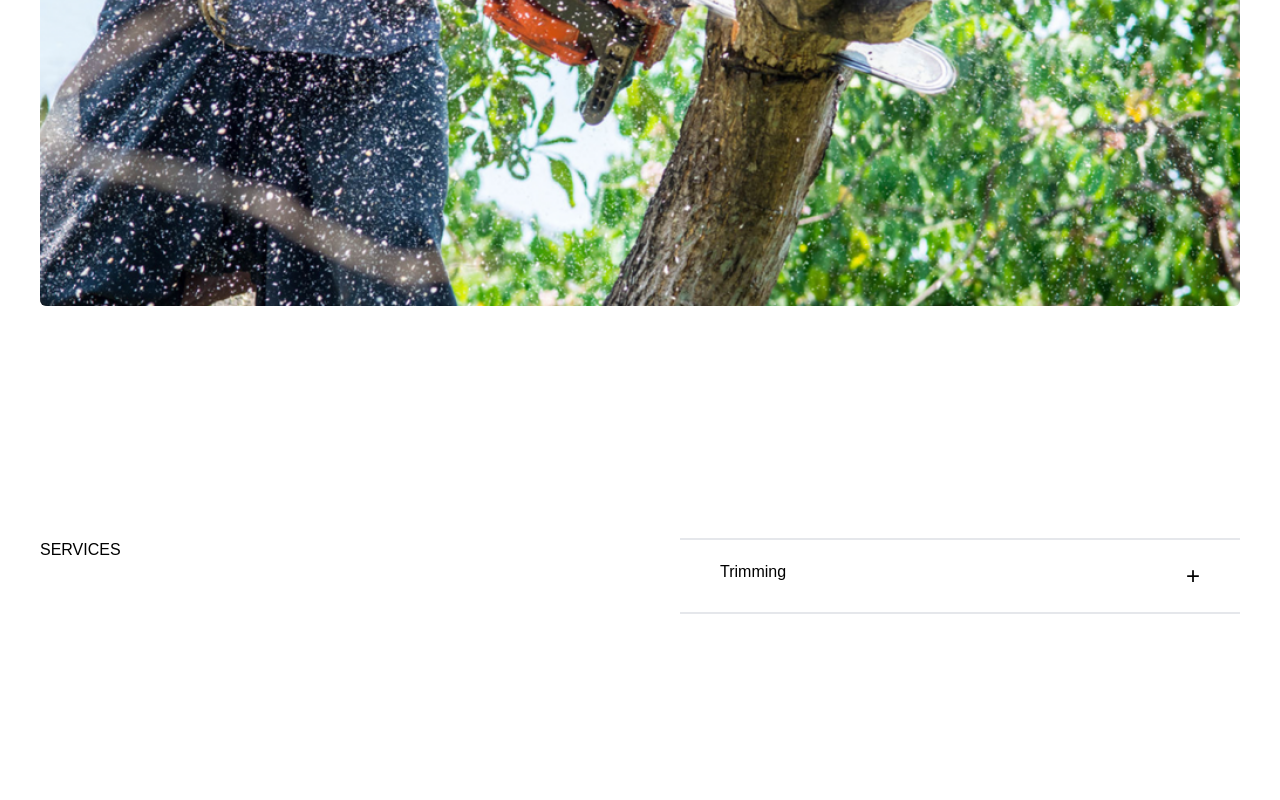
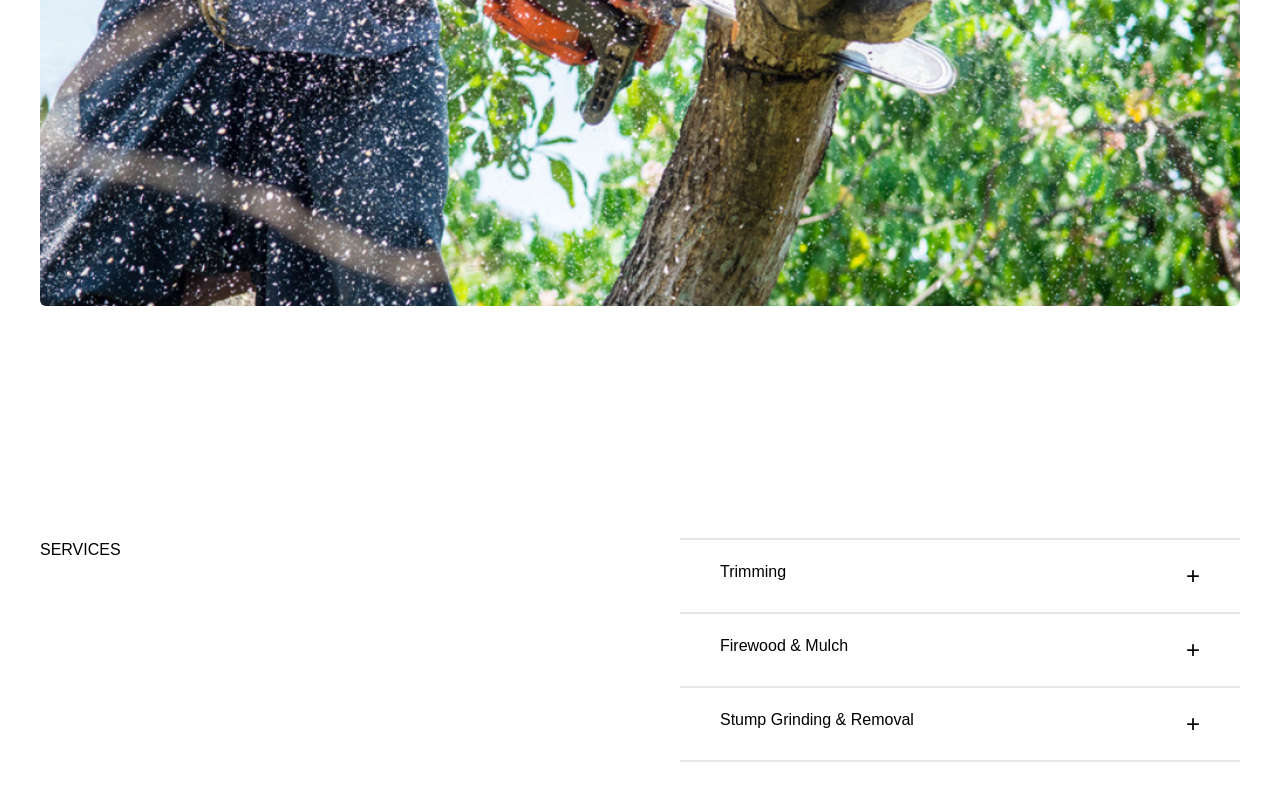
Before and after one commit to gmcclarin/tyler, a React (Create React App) app: page / in a window 1280 px wide. Shown: the part 468-1268 px from the top of the page. Built offline with nearby package versions, Linux system fonts and the light colour scheme.

Commit message:
3 total expandable services introduced

```diff
--- a/src/components/Services.js
+++ b/src/components/Services.js
@@ -10,7 +10,7 @@ const Services = () => {
         <div className="flex w-full my-48">
             <div className="w-1/2 mx-10">SERVICES</div>
             <div className="w-1/2 mx-10">
-
+            {/* SERVICE #1 */}
                    {open1 ?
                     <div className="w-full flex justify-between border-b-2 border-t-2 py-5 cursor-pointer">
                         <div
@@ -31,6 +31,43 @@ const Services = () => {
                         <div className="mx-10 text-2xl" >+</div>
                     </div>
                    }
+                   {/* ##### SERVICE # 2 ######### */}
+
+                   {open2 ?
+                    <div className="w-full flex justify-between border-b-2 py-5 cursor-pointer">
+                        <div
+                        className="mx-10 "
+                        onClick={()=>setOpen2(!open2)}>Now offering firewood for campfires, mulching, and more! Contact us today for more information.
+                        </div>
+                        <div className="mx-10 text-2xl" >+</div>
+                    </div> :
+                    <div
+                    className="w-full flex justify-between border-b-2 py-5 cursor-pointer"
+                    onClick={()=>setOpen2(!open2)}>
+                        <div className="mx-10">Firewood & Mulch</div>
+                        <div className="mx-10 text-2xl" >+</div>
+                    </div>
+                   }
+
+                   {/* ###### SERVICE 3 ############ */}
+
+
+                   {open3 ?
+                    <div className="w-full flex justify-between border-b-2 py-5 cursor-pointer">
+                        <div
+                        className="mx-10 "
+                        onClick={()=>setOpen3(!open3)}>Leave your stump grinding and removal to Tyler's expertise. Power lines, in-ground sprinklers, and other obstacles will be professionally assessed before safely grinding your tree stump up to eight inches below the ground.
+                        </div>
+                        <div className="mx-10 text-2xl" >+</div>
+                    </div> :
+                    <div
+                    className="w-full flex justify-between border-b-2 py-5 cursor-pointer"
+                    onClick={()=>setOpen3(!open3)}>
+                        <div className="mx-10">Stump Grinding & Removal</div>
+                        <div className="mx-10 text-2xl" >+</div>
+                    </div>
+                   }
+
 
             </div>
         </div>
```
